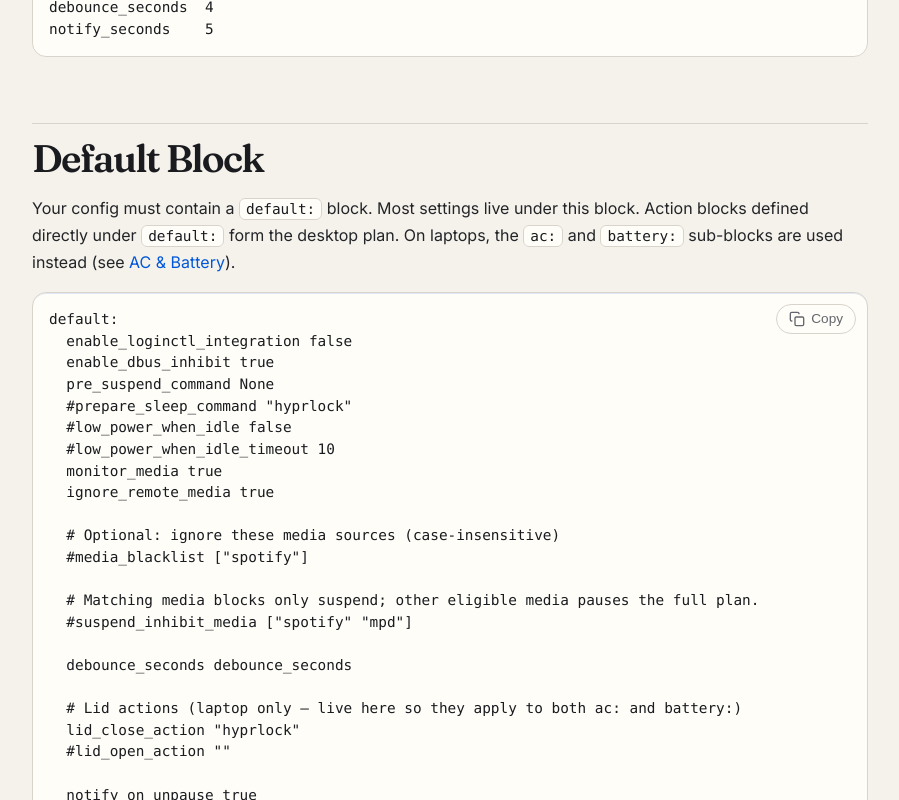
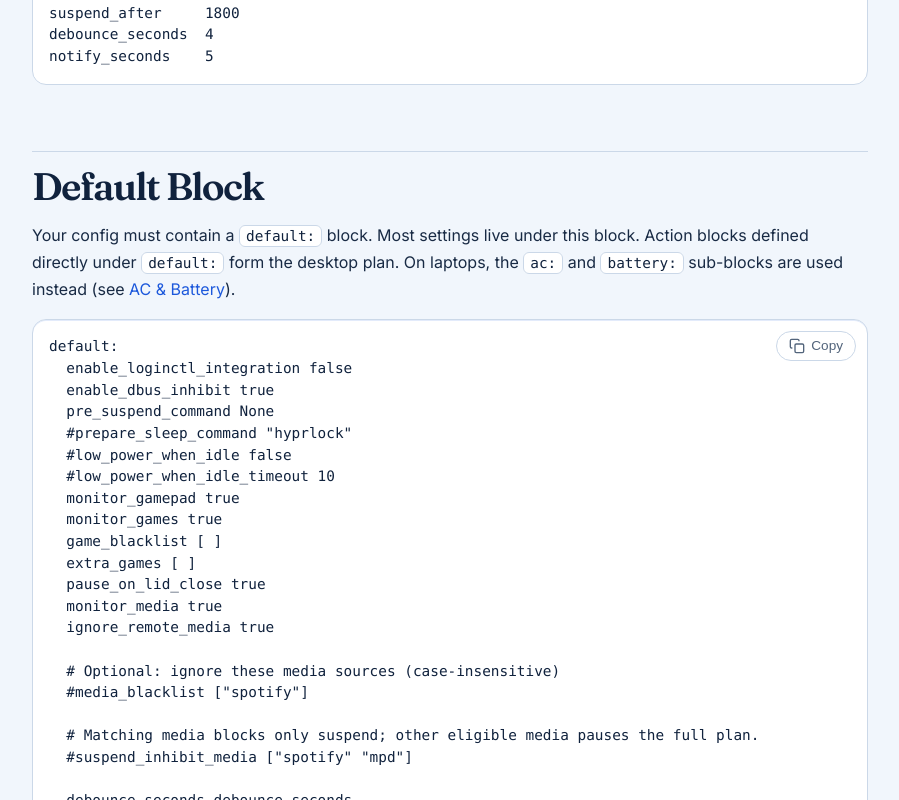
Before and after one commit to saltnpepper97/stasis-site, a SvelteKit app: page /configuration in a window 1280 px wide. Shown: the part 1000-1800 px from the top of the page, without its empty margins (320-1219 px from the left). Built offline with nearby package versions, Linux system fonts and the light colour scheme.

Commit message:
Stage Stasis 1.7.0 site docs and blue hourglass branding

```diff
--- a/src/app.css
+++ b/src/app.css
@@ -4,13 +4,13 @@
   --font-mono: 'IBM Plex Mono', 'SFMono-Regular', Consolas, monospace;
   --content-width: 1240px;
   --reading-width: 760px;
-  --rule: #d8d4cb;
-  --ink: #191b1f;
-  --muted: #64666d;
-  --paper: #f5f2eb;
-  --surface: #fffdf8;
-  --signal: #0057d9;
-  --signal-soft: #dce8ff;
+  --rule: #cbd8e8;
+  --ink: #10223d;
+  --muted: #52647b;
+  --paper: #f1f6fc;
+  --surface: #ffffff;
+  --signal: #1c58db;
+  --signal-soft: #e3eeff;
   --warning: #9d3d16;
   --warning-soft: #fff0e6;
   /* Compatibility aliases for the existing small components. */
@@ -32,13 +32,13 @@
 }
 
 [data-theme="dark"] {
-  --rule: #31353b;
-  --ink: #f0ede5;
-  --muted: #aaa9a2;
-  --paper: #151719;
-  --surface: #1d2024;
-  --signal: #82aaff;
-  --signal-soft: #1c3155;
+  --rule: #2b3d58;
+  --ink: #e8f2ff;
+  --muted: #a8bad4;
+  --paper: #0c1424;
+  --surface: #132039;
+  --signal: #7bbdff;
+  --signal-soft: #193963;
   --warning: #f0a77e;
   --warning-soft: #3b2920;
   --bg-primary: var(--paper);
@@ -59,13 +59,13 @@
 }
 
 [data-theme="light"] {
-  --rule: #d8d4cb;
-  --ink: #191b1f;
-  --muted: #64666d;
-  --paper: #f5f2eb;
-  --surface: #fffdf8;
-  --signal: #0057d9;
-  --signal-soft: #dce8ff;
+  --rule: #cbd8e8;
+  --ink: #10223d;
+  --muted: #52647b;
+  --paper: #f1f6fc;
+  --surface: #ffffff;
+  --signal: #1c58db;
+  --signal-soft: #e3eeff;
   --warning: #9d3d16;
   --warning-soft: #fff0e6;
   --bg-primary: var(--paper);
@@ -104,7 +104,7 @@ body {
   line-height: 1.65;
 }
 
-::selection { background: var(--signal); color: #fff; }
+::selection { background: var(--signal); color: var(--surface); }
 
 a { color: inherit; }
 
--- a/src/lib/components/TopBar.svelte
+++ b/src/lib/components/TopBar.svelte
@@ -9,7 +9,7 @@
     { href: '/integration', label: 'Integrate' },
     { href: '/faq', label: 'FAQ' },
     { href: '/contributing', label: 'Contribute' }
-  ];
+  ] as const;
 
   const currentRoute = $derived(page.route.id ?? '');
   const isHome = $derived(currentRoute === '/');
--- a/src/routes/configuration/+page.svelte
+++ b/src/routes/configuration/+page.svelte
@@ -12,6 +12,7 @@
     { id: 'globals', title: 'Globals (Variables)' },
     { id: 'default-block', title: 'Default Block' },
     { id: 'media', title: 'Media Monitoring' },
+    { id: 'games', title: 'Games & Controllers' },
     { id: 'inhibitors', title: 'Inhibitors' },
     { id: 'notifications', title: 'Notifications' },
     { id: 'laptop', title: 'Laptop Settings' },
@@ -87,6 +88,11 @@ notify_seconds    5`;
   #prepare_sleep_command "hyprlock"
   #low_power_when_idle false
   #low_power_when_idle_timeout 10
+  monitor_gamepad true
+  monitor_games true
+  game_blacklist [ ]
+  extra_games [ ]
+  pause_on_lid_close true
   monitor_media true
   ignore_remote_media true
 
@@ -108,9 +114,7 @@ notify_seconds    5`;
   notify_before_action true
   notification_icon "stasis"
 
-  inhibit_apps [
-    r"steam_app_.*"
-  ]
+  inhibit_apps [ ]
 
   # Apps that block only automatic suspend while allowing earlier idle actions.
   #suspend_inhibit_apps [
@@ -177,12 +181,10 @@ prepare_sleep_command ""`;
 gaming:
   mode "overlay"  # merges on top of active base
 
-  # Replace the inherited inhibit_apps list:
-  inhibit_apps [
-    r".*\\.exe"
-    r"steam_app_.*"
-    r".*\\.x86_64"
-  ]
+  # Automatic game detection; no broad executable rules needed.
+  monitor_games true
+  game_blacklist [ ]
+  extra_games [ ]
 end
 
 work:
@@ -190,6 +192,11 @@ work:
 
   enable_loginctl_integration true
   debounce_seconds 10
+  monitor_gamepad true
+  monitor_games true
+  game_blacklist [ ]
+  extra_games [ ]
+  pause_on_lid_close true
   monitor_media true
   ignore_remote_media true
 
@@ -254,8 +261,6 @@ ignore_remote_media true`;
   "vlc"
   "Spotify"
   "mpv"
-  r".*\\.exe"
-  r"steam_app_.*"
   r"firefox.*"
 ]`;
 
@@ -383,6 +388,11 @@ default:
   enable_dbus_inhibit true
   pre_suspend_command None
   #prepare_sleep_command "hyprlock"
+  monitor_gamepad true
+  monitor_games true
+  game_blacklist [ ]
+  extra_games [ ]
+  pause_on_lid_close true
   monitor_media true
   ignore_remote_media true  # ignore remote players (spotify/kdeconnect/etc.)
 
@@ -413,8 +423,6 @@ default:
     "mpv"
     "vlc"
     "Spotify"
-    r".*\\.exe"
-    r"steam_app_.*"
     r"firefox.*"
   ]
 
@@ -529,15 +537,13 @@ end
 # mode "fresh":   starts from nothing — define every global and action block you want
 # --------------------------------------------------------------------
 
-# gaming: overlay — only replace inhibit_apps
+# gaming: overlay — use automatic game detection
 gaming:
   mode "overlay"
 
-  inhibit_apps [
-    r".*\\.exe"
-    r"steam_app_.*"
-    r".*\\.x86_64"
-  ]
+  monitor_games true
+  game_blacklist [ ]
+  extra_games [ ]
 end
 
 # work: overlay — longer timeouts, login1 sleep/wake monitoring enabled
@@ -547,6 +553,11 @@ work:
   enable_loginctl_integration true
   enable_dbus_inhibit true
   debounce_seconds 10
+  monitor_gamepad true
+  monitor_games true
+  game_blacklist [ ]
+  extra_games [ ]
+  pause_on_lid_close true
   monitor_media true
   ignore_remote_media true
 
@@ -629,9 +640,9 @@ end
         On first run, Stasis generates a default configuration at <code>~/.config/stasis/stasis.rune</code>.
       </p>
       <p>
-        When Stasis upgrades an existing configuration, it preserves customized files and
-        symlinks, renames only known legacy keys, and backfills compatibility fields instead of
-        replacing the file with the current bootstrap.
+        Existing configuration files and symlinks are never rewritten, migrated, or backed up.
+        Missing settings use built-in defaults in memory; explicit values and comments stay intact.
+        Legacy names remain readable, with current names taking precedence.
       </p>
       <p>
         The master reference config is located at <code>/usr/share/doc/stasis/stasis.rune</code>.
@@ -746,6 +757,10 @@ end
         <li><code>ignore_remote_media</code> — ignores remote sources (Spotify remote, KDEConnect, etc.)</li>
       </ul>
 
+      <p>Audio monitoring prefers a persistent native PipeWire connection through <code>pw-dump --monitor</code>.
+        If unavailable, Stasis can use <code>pactl</code> against a genuine PulseAudio server.
+        PipeWire Pulse compatibility servers are not used as a fallback.</p>
+
       <h3>Media Blacklist</h3>
       <p>Ignore specific media sources (case-insensitive):</p>
       <CodeBlock code={mediaBlacklistCode} language="rune" />
@@ -759,6 +774,33 @@ end
         Manual <code>stasis trigger suspend</code> still runs immediately.
       </p>
       <CodeBlock code={suspendInhibitMediaCode} language="rune" />
+    </section>
+
+    <section id="games">
+      <h2>Games and Controllers</h2>
+      <CodeBlock code={`default:
+  monitor_games true
+  game_blacklist ["aseprite" "steam:440"]
+  extra_games ["jazz2.exe" "/games/GOG/My Game"]
+  monitor_gamepad true
+end`} language="rune" />
+      <p><code>monitor_games</code> defaults to true. Stasis discovers installed games from supported
+        launchers including Steam, Heroic, Lutris, Bottles, Minecraft launchers, Itch, and Faugus.
+        Only a running game holds the plan; discovery never launches games. Runtime matching uses
+        process paths, Wine/Proton identities, Minecraft instance arguments, and Steam app windows.</p>
+      <p><code>game_blacklist</code> ignores titles, identities, sources, or installation paths using
+        substring literals or regexes. <code>extra_games</code> supplements discovery with exact
+        executable names, app IDs, installation paths, or regexes. The blacklist applies to both
+        sources; <code>monitor_games false</code> disables both. Profiles and reload apply changes.</p>
+      <p>Remove old broad game rules from <code>inhibit_apps</code> if you want the game blacklist
+        to release those holds. Explicit app rules, media, D-Bus holds, and controller input remain independent.</p>
+      <p><code>monitor_gamepad</code> also defaults to true and works outside games. Buttons, D-pad,
+        sticks, and triggers reset idle timers; held controls keep the session active. A connected
+        controller at rest does not block idle. Sticks and triggers use a 15% deadzone, respecting
+        larger driver-reported deadzones. Stasis needs read access to the controller's
+        <code>/dev/input/event*</code> device and never grabs it.</p>
+      <p>Use <code>stasis info</code> for discovery diagnostics and controller activity,
+        <code>stasis blame</code> for active game holds, and the tray tooltip for detailed status.</p>
     </section>
 
     <section id="inhibitors">
@@ -821,10 +863,17 @@ end
       <p>
         Configure what happens when the laptop lid closes or opens. These live directly under
         <code>default:</code> so they automatically apply to both <code>ac:</code> and
-        <code>battery:</code> plans without duplication. Lid close/open also pause/resume the plan
-        timers regardless. A profile can override or clear them.
+        <code>battery:</code> plans without duplication. By default, <code>pause_on_lid_close true</code>
+        pauses timers on lid closure. A profile can override or clear the actions.
       </p>
       <CodeBlock code={lidActionsCode} language="rune" />
+      <p>Set <code>pause_on_lid_close false</code> to start a fresh plan countdown on lid closure.
+        The close action runs immediately; manual pauses and inhibitors still apply. Opening the lid
+        cancels the countdown, runs applicable resume actions, and waits for normal compositor idle.</p>
+      <p>With the default policy, starting with the lid already closed records its state without
+        running the close action or pausing normal idle timers. Grace mode instead starts its countdown.
+        Enable <code>enable_loginctl_integration true</code> for wake handling. Stasis does not change
+        logind or desktop power-manager lid policies; those must allow the configured grace period.</p>
 
       <h3>Debounce</h3>
       <p>Prevent rapid lid open/close events from triggering multiple actions:</p>
--- a/src/routes/quick-start/+page.svelte
+++ b/src/routes/quick-start/+page.svelte
@@ -121,6 +121,7 @@ systemctl --user enable --now stasis.service`;
     <section id="install">
       <h2>Installation</h2>
       <p>Install Stasis from your package manager when available, or build it from source.</p>
+      <p>These docs preview 1.7.0, which is not released yet. Source builds from main include the upcoming changes; the current stable version is 1.6.3.</p>
 
       <h3>Arch Linux</h3>
       <CodeBlock code={archInstallCode} language="bash" />
@@ -130,8 +131,9 @@ systemctl --user enable --now stasis.service`;
 
       <h3>From Source</h3>
       <p>
-        Runtime dependencies include Wayland, D-Bus, and <code>pulseaudio</code> or
-        <code>pipewire-pulse</code> for media detection through <code>pactl</code>.
+        Runtime dependencies include Wayland and D-Bus. Audio monitoring uses native PipeWire
+        with <code>pw-dump</code>, or native PulseAudio with <code>pactl</code>.
+        Stasis does not require <code>pipewire-pulse</code>. Game discovery uses bundled SQLite.
       </p>
       <CodeBlock code={sourceInstallCode} language="bash" />
     </section>
```
Also changed, not shown: src/routes/+page.svelte (+10 -10 lines), src/routes/faq/+page.svelte (+6 -6 lines), src/routes/integration/+page.svelte (+11 -4 lines), static/favicon.png, static/stasis.png (added).
